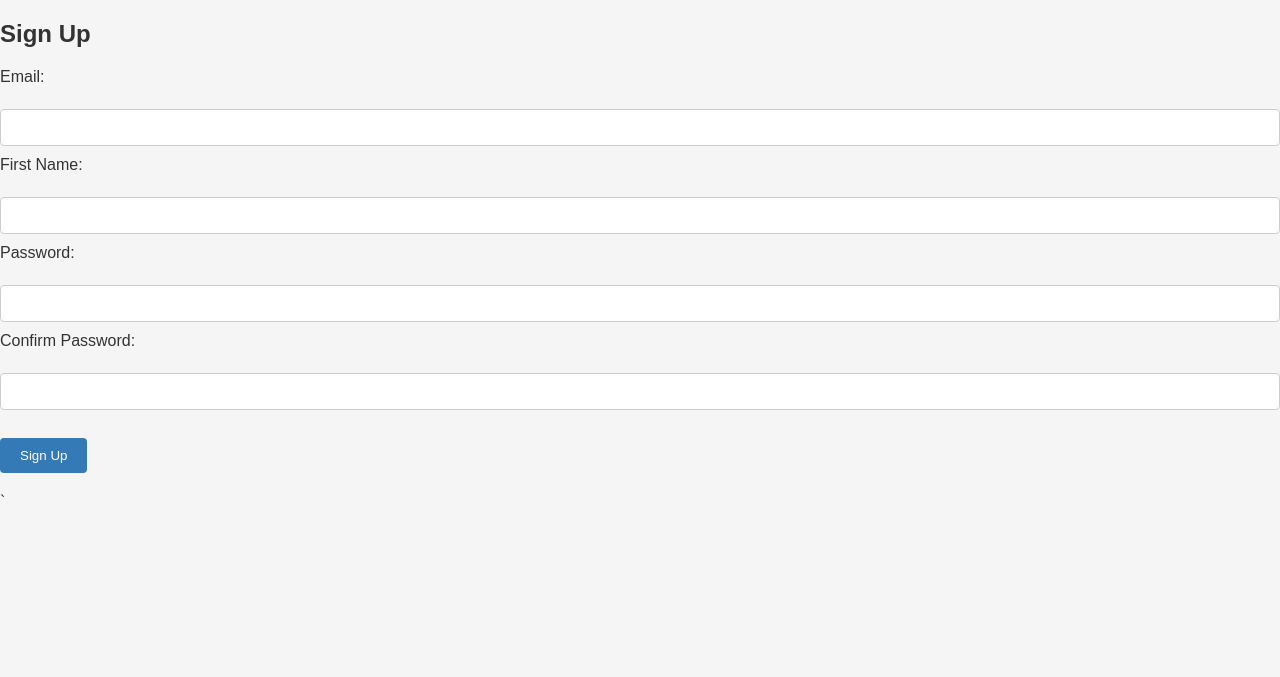
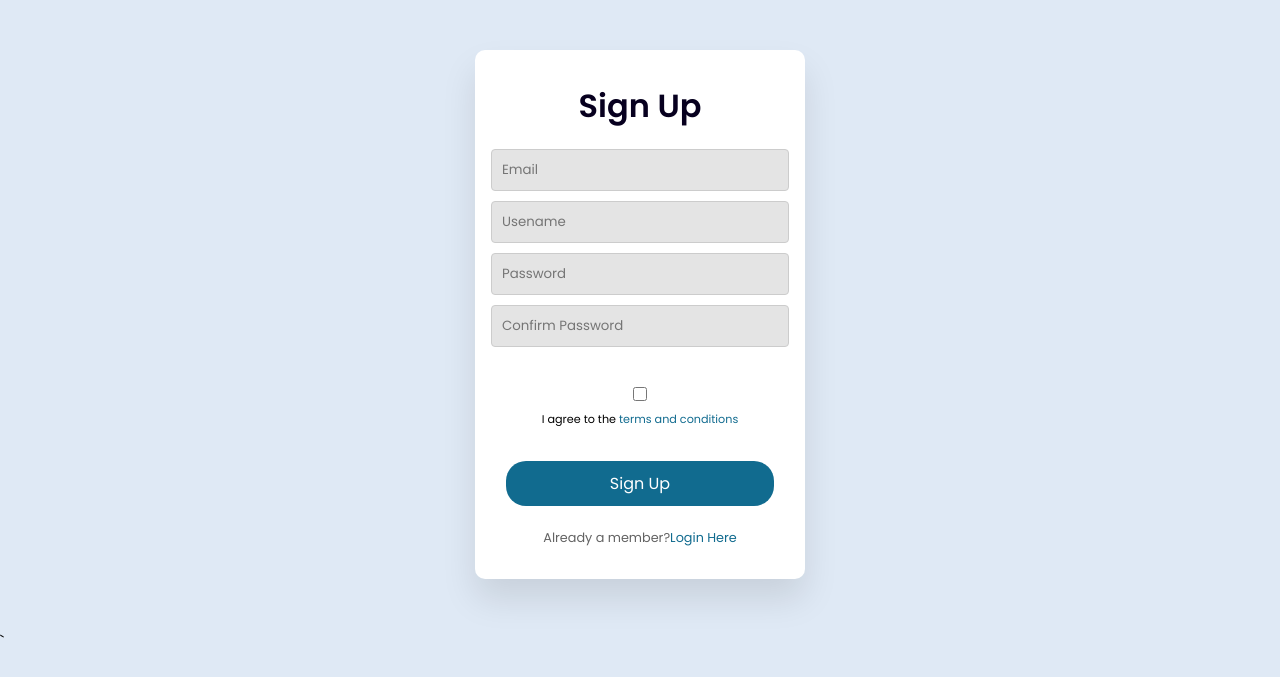
Before and after one commit to MthokozisiZwane/MyWallet, a Flask app: page /sign-up in a window 1280 px wide. Shown: the top 677 px of the page. Run offline with Flask 3, Linux system fonts and the light colour scheme; some libraries are stand-ins or nearby versions.

Commit message:
sign up and login pages

```diff
--- a/website/static/home.css
+++ b/website/static/home.css
@@ -23,7 +23,11 @@ nav{
 }
 nav ul li{
     list-style-type: none;
-    display: inline-block;
+    display: flex;
     position: relative;
     padding: 8px 12px;
 }
+
+.navbarScroll.navbarDark {
+    background-color: black;
+}
--- a/website/static/styles.css
+++ b/website/static/styles.css
@@ -1,15 +1,32 @@
+@import url('https://fonts.googleapis.com/css2?family=Poppins:wght@400;600&display=swap');
+
+*{
+    margin: 0;
+    padding: 0;
+    box-sizing: border-box;
+    font-family: 'Poppins', sans-serif;
+}
+
 /* Styles for body */
 body {
-    font-family: Arial, sans-serif;
-    background-color: #f5f5f5; /* Light grey background TypeError #f5f5f5*/
-    color: #333; /* Dark text color */
-    margin: 0;
-    padding: 0;
+    background-color: #dfe9f5;
+}
+
+.wrapper{
+    width: 330px;
+    padding: 2rem 1rem;
+    margin: 50px auto;
+    background-color: #fff;
+    border-radius: 10px;
+    text-align: center;
+    box-shadow: 0 20px 35px rgba(0, 0, 0, 0.1);
 }
 
 /* Styles for headings */
-h1, h2, h3, h4, h5, h6 {
-    color: #333; /* Dark text color */
+h1 {
+    font-size: 2rem;
+    color: #07001f; /* Dark text color */
+    margin-bottom: 1.2rem;
 }
 
 /* Styles for links */
@@ -23,8 +40,14 @@ a:hover {
 }
 
 /* Styles for forms */
-form {
-    margin-bottom: 20px;
+form input {
+     width: 92%;
+    outline:none;
+    border:1px solid #fff;
+    padding: 12px 20px;
+    margin-bottom: 10px ;
+    border-radius: 20px;
+    background: #e4e4e4;
 }
 
 label {
@@ -46,16 +69,55 @@ textarea {
 }
 
 button {
-    padding: 10px 20px;
-    background-color: #337ab7; /* Navy blue button color */
+    font-size: 1rem;
+    margin-top: 1.8rem;
+    padding: 10px 0;
+    background-color: rgb(17, 107, 143); /* Navy blue button color */
     color: #fff; /* White text color */
     border: none;
-    border-radius: 4px;
+    border-radius: 20px;
+    cursor: pointer;
+    outline: none;
+    width: 90%;
+}
+
+button:hover {
+    background: rgba(17, 107, 143, 0.877); /* Slightly transparent navy blue button color on hover*/
+}
+
+input:focus{
+    border: 1px solid rgb(192, 192, 192);
+}
+
+.terms{
+    margin-top: 0.2rem;
+}
+
+.terms input{
+    height: 1em;
+    width: 1em;
+    vertical-align: middle;
     cursor: pointer;
 }
 
-button:hover {
-    background-color: #23527c; /* Darker navy blue on hover */
+.terms label{
+    font-size: 0.7rem;
+}
+
+.terms a{
+    color:rgb(17, 107, 143);
+    text-decoration: none;
+}
+
+.member{
+    font-size: 0.8rem;
+    margin-top: 1.4rem;
+    color: #636363;
+}
+
+.member a {
+    color: rgb(17, 107, 143);
+    text-decoration: none;
 }
 
 /* Styles for lists */
--- a/website/templates/dashboard.html
+++ b/website/templates/dashboard.html
@@ -4,6 +4,8 @@
     <meta charset="UTF-8">
     <meta name="viewport" content="width=device-width, initial-scale=1.0">
     <title>MyWallet</title>
+    <!-- bootstrap CDN -->
+    <link href="https://cdn.jsdelivr.net/npm/bootstrap@5.1.3/dist/css/bootstrap.min.css" rel="stylesheet">
     <link rel="stylesheet" type="text/css" href="{{ url_for('static', filename='styles.css') }}">
     <a href="{{ url_for('views.home') }}">Go back home</a>
 </head>
--- a/website/templates/sign_up.html
+++ b/website/templates/sign_up.html
@@ -5,10 +5,12 @@
     <meta name="viewport" content="width=device-width, initial-scale=1.0">
     <title>MyWallet</title>
     <link rel="stylesheet" type="text/css" href="{{ url_for('static', filename='styles.css') }}">
+    <link rel="stylesheet" href="https://cdnjs.cloudfare.com/ajax/libs/font-awesome/5.15.3/css/all.min.css"/>
 
 </head>
 <body>
-    <h2>Sign Up</h2>
+    <div class="wrapper">
+    <h1>Sign Up</h1>
     {% with messages = get_flashed_messages(with_categories=true) %}
         {% if messages %}
             {% for category, message in messages %}
@@ -19,16 +21,25 @@
         {% endif %}
     {% endwith %}
     <form action="{{ url_for('auth.sign_up') }}" method="post">
-        <label for="email">Email:</label><br>
-        <input type="email" id="email" name="email" required><br>
-        <label for="firstName">First Name:</label><br>
-        <input type="text" id="firstName" name="firstName" required><br>
-        <label for="password1">Password:</label><br>
-        <input type="password" id="password1" name="password1" required><br>
-        <label for="password2">Confirm Password:</label><br>
-        <input type="password" id="password2" name="password2" required><br><br>
+        <input type="email" id="email" name="email" placeholder="Email" required><br>
+        <input type="text" id="firstName" name="firstName" placeholder="Usename" required><br>
+        <input type="password" id="password1" name="password1" placeholder="Password" required><br>
+        <input type="password" id="password2" name="password2" placeholder="Confirm Password" required><br><br>
+
+        <div class="terms">
+        <input type="checkbox" id="checkbox">
+        <label for="checkbox">I agree to the <a href="#">terms and conditions</a></label>
         <button type="submit">Sign Up</button>
+        <div class="member">
+            Already a member?<a href="{{ url_for('auth.sign_in') }}">Login Here</a>
+        </div>
     </form>
+
+
+    </div>
+
+
+</div>
 </body>
 </html>
 `
```
Also changed, not shown: website/templates/home.html (+19 -9 lines), website/templates/sign_in.html (+11 -6 lines), instance/database.db.
